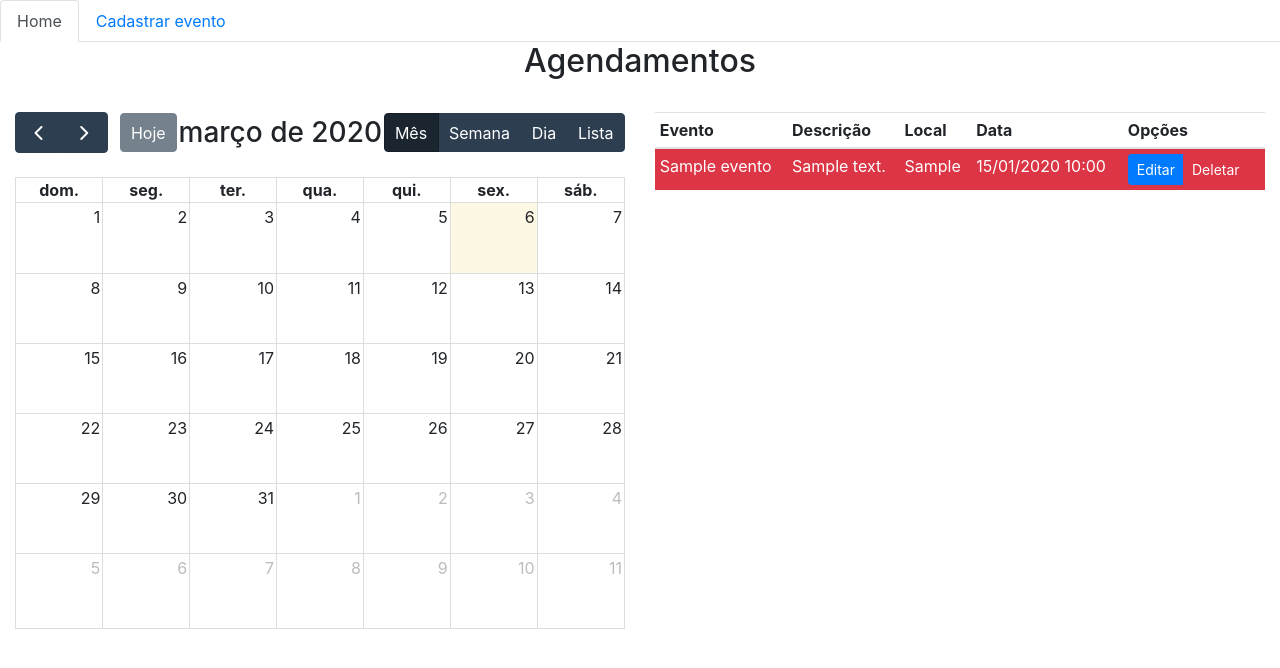
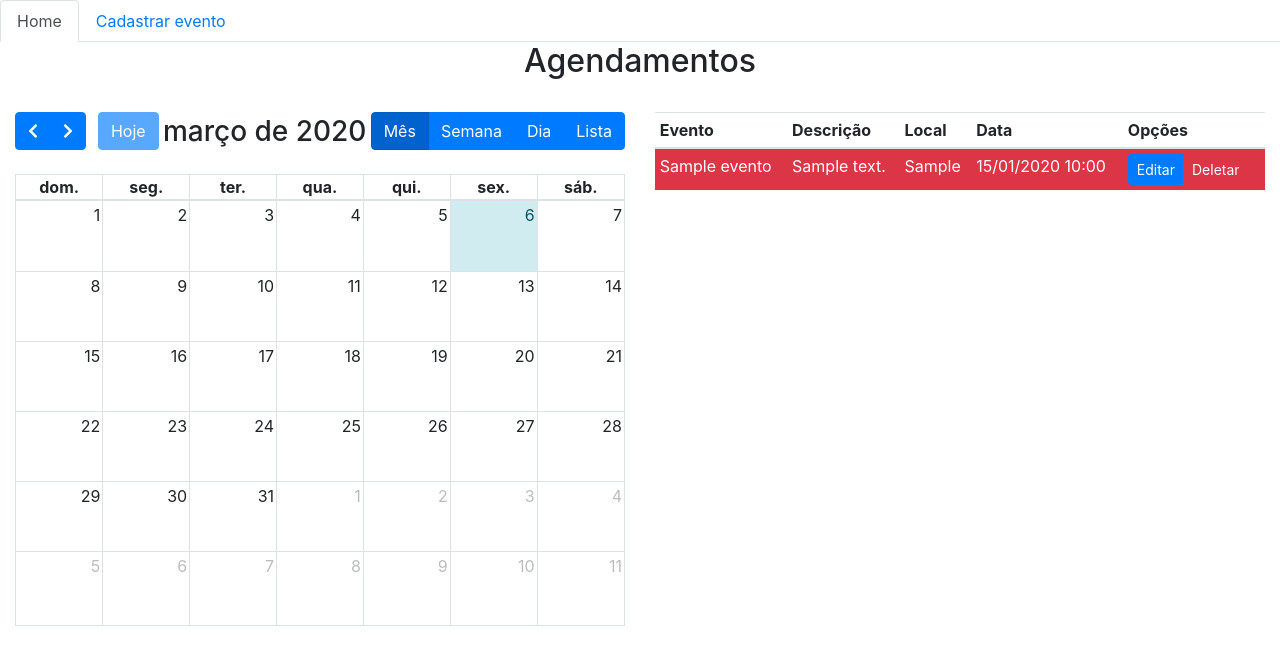
Before and after one commit to tonypigossi/agenda, a Django app: page /agenda/ in a window 1280 px wide. Shown: the top 668 px of the page. Run offline with Django 3.2, Linux system fonts and the light colour scheme; a user stored in the database is signed in; tables that the repository leaves empty hold one stand-in row (values such as "Sample post"); lists and menus that the app fills with data are empty; some libraries are stand-ins or nearby versions.

Commit message:
Aparencia do bootstrap, e correções de bug

```diff
--- a/static/fullcalendar/theme-chooser.js
+++ /dev/null
@@ -1,141 +0,0 @@
-
-function initThemeChooser(settings) {
-  var isInitialized = false;
-  var currentThemeSystem; // don't set this directly. use setThemeSystem
-  var currentStylesheetEl;
-  var loadingEl = document.getElementById('loading');
-  var systemSelectEl = document.querySelector('#theme-system-selector select');
-  var themeSelectWrapEls = Array.prototype.slice.call( // convert to real array
-    document.querySelectorAll('.selector[data-theme-system]')
-  );
-
-  systemSelectEl.addEventListener('change', function() {
-    setThemeSystem(this.value);
-  });
-
-  setThemeSystem(systemSelectEl.value);
-
-  themeSelectWrapEls.forEach(function(themeSelectWrapEl) {
-    var themeSelectEl = themeSelectWrapEl.querySelector('select');
-
-    themeSelectWrapEl.addEventListener('change', function() {
-      setTheme(
-        currentThemeSystem,
-        themeSelectEl.options[themeSelectEl.selectedIndex].value
-      );
-    });
-  });
-
-
-  function setThemeSystem(themeSystem) {
-    var selectedTheme;
-
-    currentThemeSystem = themeSystem;
-
-    themeSelectWrapEls.forEach(function(themeSelectWrapEl) {
-      var themeSelectEl = themeSelectWrapEl.querySelector('select');
-
-      if (themeSelectWrapEl.getAttribute('data-theme-system') === themeSystem) {
-        selectedTheme = themeSelectEl.options[themeSelectEl.selectedIndex].value;
-        themeSelectWrapEl.style.display = 'inline-block';
-      } else {
-        themeSelectWrapEl.style.display = 'none';
-      }
-    });
-
-    setTheme(themeSystem, selectedTheme);
-  }
-
-
-  function setTheme(themeSystem, themeName) {
-    var stylesheetUrl = generateStylesheetUrl(themeSystem, themeName);
-    var stylesheetEl;
-
-    function done() {
-      if (!isInitialized) {
-        isInitialized = true;
-        settings.init(themeSystem);
-      }
-      else {
-        settings.change(themeSystem);
-      }
-
-      showCredits(themeSystem, themeName);
-    }
-
-    if (stylesheetUrl) {
-      stylesheetEl = document.createElement('link');
-      stylesheetEl.setAttribute('rel', 'stylesheet');
-      stylesheetEl.setAttribute('href', stylesheetUrl);
-      document.querySelector('head').appendChild(stylesheetEl);
-
-      loadingEl.style.display = 'inline';
-
-      whenStylesheetLoaded(stylesheetEl, function() {
-        if (currentStylesheetEl) {
-          currentStylesheetEl.parentNode.removeChild(currentStylesheetEl);
-        }
-        currentStylesheetEl = stylesheetEl;
-        loadingEl.style.display = 'none';
-        done();
-      });
-    } else {
-      if (currentStylesheetEl) {
-        currentStylesheetEl.parentNode.removeChild(currentStylesheetEl);
-        currentStylesheetEl = null
-      }
-      done();
-    }
-  }
-
-
-  function generateStylesheetUrl(themeSystem, themeName) {
-    if (themeSystem === 'bootstrap') {
-      if (themeName) {
-        return 'https://bootswatch.com/4/' + themeName + '/bootstrap.min.css';
-      }
-      else { // the default bootstrap theme
-        return 'https://maxcdn.bootstrapcdn.com/bootstrap/4.0.0/css/bootstrap.min.css';
-      }
-    }
-  }
-
-
-  function showCredits(themeSystem, themeName) {
-    var creditId;
-
-    if (themeSystem.match('bootstrap')) {
-      if (themeName) {
-        creditId = 'bootstrap-custom';
-      }
-      else {
-        creditId = 'bootstrap-standard';
-      }
-    }
-
-    Array.prototype.slice.call( // convert to real array
-      document.querySelectorAll('.credits')
-    ).forEach(function(creditEl) {
-      if (creditEl.getAttribute('data-credit-id') === creditId) {
-        creditEl.style.display = 'block';
-      } else {
-        creditEl.style.display = 'none';
-      }
-    })
-  }
-
-
-  function whenStylesheetLoaded(linkNode, callback) {
-    var isReady = false;
-
-    function ready() {
-      if (!isReady) { // avoid double-call
-        isReady = true;
-        callback();
-      }
-    }
-
-    linkNode.onload = ready; // does not work cross-browser
-    setTimeout(ready, 2000); // max wait. also handles browsers that don't support onload
-  }
-}
--- a/templates/agenda.html
+++ b/templates/agenda.html
@@ -10,7 +10,7 @@
                 {% include 'calendar.html' %}
             </div>
             <div class="col">
-                <table class="table table-hover table-sm">
+                <table id="tbl_eventos" class="table table-hover table-sm">
                 <thead>
                  <tr>
                    <!-- <th scope="col">ID</th> -->
@@ -31,7 +31,7 @@
                    <td>{{ evento.get_data_evento }}</td>
                    <td>
                        <div class="btn-group" role="group" aria-label="Opções">
-                           <a href="{% url 'evento_update' evento.id %}" class="btn btn-primary btn-sm">Editar</a>
+                           <a id="update" href="{% url 'evento_update' evento.id %}" class="btn btn-primary btn-sm">Editar</a>
                            <a href="{% url 'evento_delete' evento.id %}" class="btn btn-danger btn-sm">Deletar</a>
                        </div>
                    </td>
--- a/templates/calendar.html
+++ b/templates/calendar.html
@@ -13,17 +13,20 @@
 <script src='../static/fullcalendar/list/main.js'></script>
 <script src='../static/fullcalendar/bootstrap/main.js'></script>
 <script src='../static/fullcalendar/theme-chooser.js'></script>
+<script src='../static/fullcalendar/core/pt-br.js'></script>
 
-<!-- CALENDAR -->
-<script src='../static/fullcalendar/core/pt-br.js'></script>
+<link href='https://use.fontawesome.com/releases/v5.0.6/css/all.css' rel='stylesheet'>
+<link href='https://maxcdn.bootstrapcdn.com/bootstrap/4.0.0/css/bootstrap.min.css' rel='stylesheet' />
+
 <script>
+
   document.addEventListener('DOMContentLoaded', function() {
     var calendarEl = document.getElementById('calendar');
 
     var calendar = new FullCalendar.Calendar(calendarEl, {
       locale: 'pt-br',
       plugins: [ 'bootstrap', 'interaction', 'dayGrid', 'timeGrid', 'list' ],
-      themeSystem: ' ',
+      themeSystem: 'bootstrap',
       header: {
         left: 'prev,next today',
         center: 'title',
@@ -32,53 +35,38 @@
       defaultDate: Date.auto_now,
       navLinks: true, // can click day/week names to navigate views
       selectable: true,
-      editable: true,
+      editable: false,
       selectMirror: false,
-      select: function(arg) {
-
-        // var title = prompt('Event Title:');
-        // if (title) {
-        //   calendar.addEvent({
-        //     title: title,
-        //     start: arg.start,
-        //     end: arg.end,
-        //     allDay: arg.allDay
-        //   })
-        //let date = new Date(arg.start, 'yyyy-MM-dd');
-        //alert(date);
-        //alert("evento/create/?date=" + arg.start.format();
+      select: function(arg)
+      {
           window.location.href = "evento/create/?date=" + calendar.formatIso(arg.start);
-
-        //}
-        //calendar.unselect()
       },
-      editable: false,
       eventLimit: true, // allow "more" link when too many events
-      events: [
+      events:
+      [
       {% for evento in eventos %}
         {
+            id: '{{ evento.id }}',
             title: '{{ evento.titulo }}',
-                start: '{{ evento.get_data_evento_input }}',
+            start: '{{ evento.get_data_evento_input }}'
             // color: '#ff9f89',
         },
       {% endfor %}
-      ]
+      ],
+      eventClick: function(info)
+      {
+          window.location.href = "evento/update/" + info.event.id;
+          info.el.style.borderColor = 'red';
+      }
     });
     calendar.render();
   });
+
 </script>
+
 <style>
-
-  /* body {
-    margin: 10px 10px;
-    padding: 0;
-    font-family: Arial, Helvetica Neue, Helvetica, sans-serif;
-    font-size: 14px;
-  } */
-
   #calendar {
     max-width: 100%;
   }
 </style>
-
  <div id='calendar'></div>
```
Lines whose indentation alone changed are shown as unchanged.
